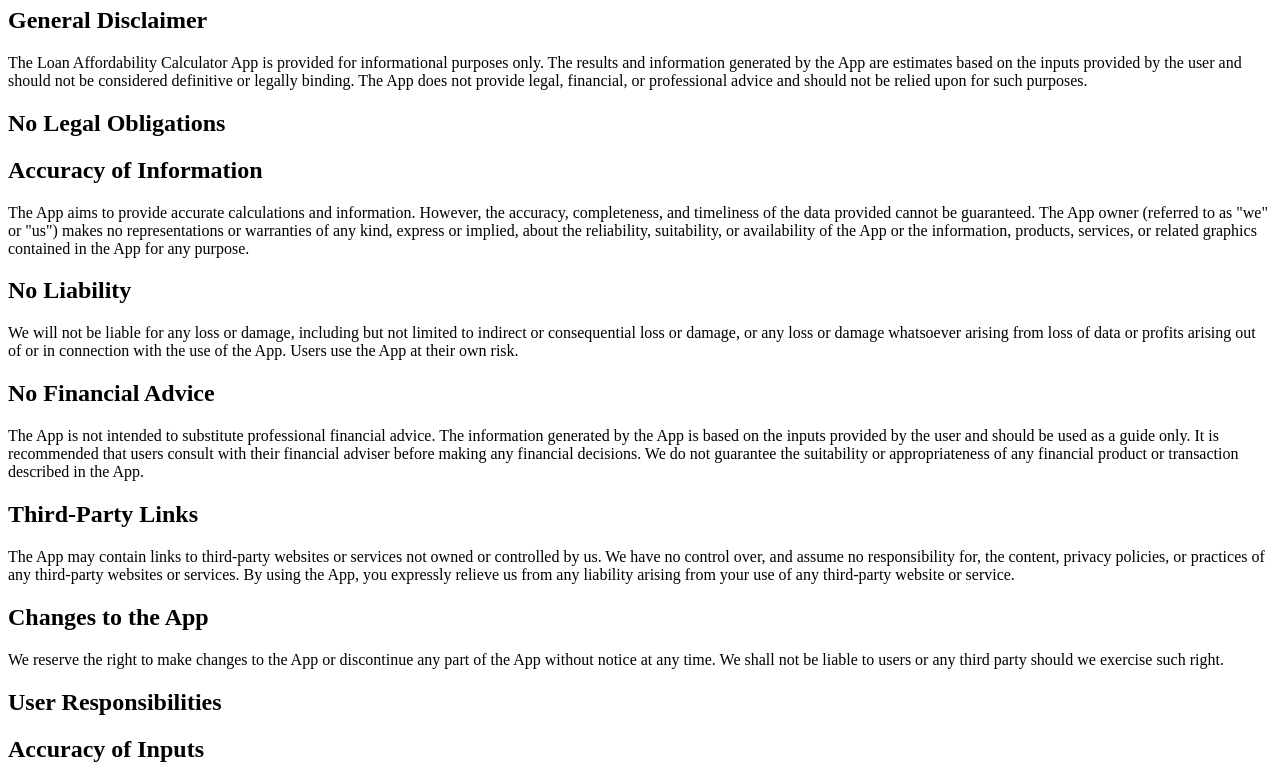
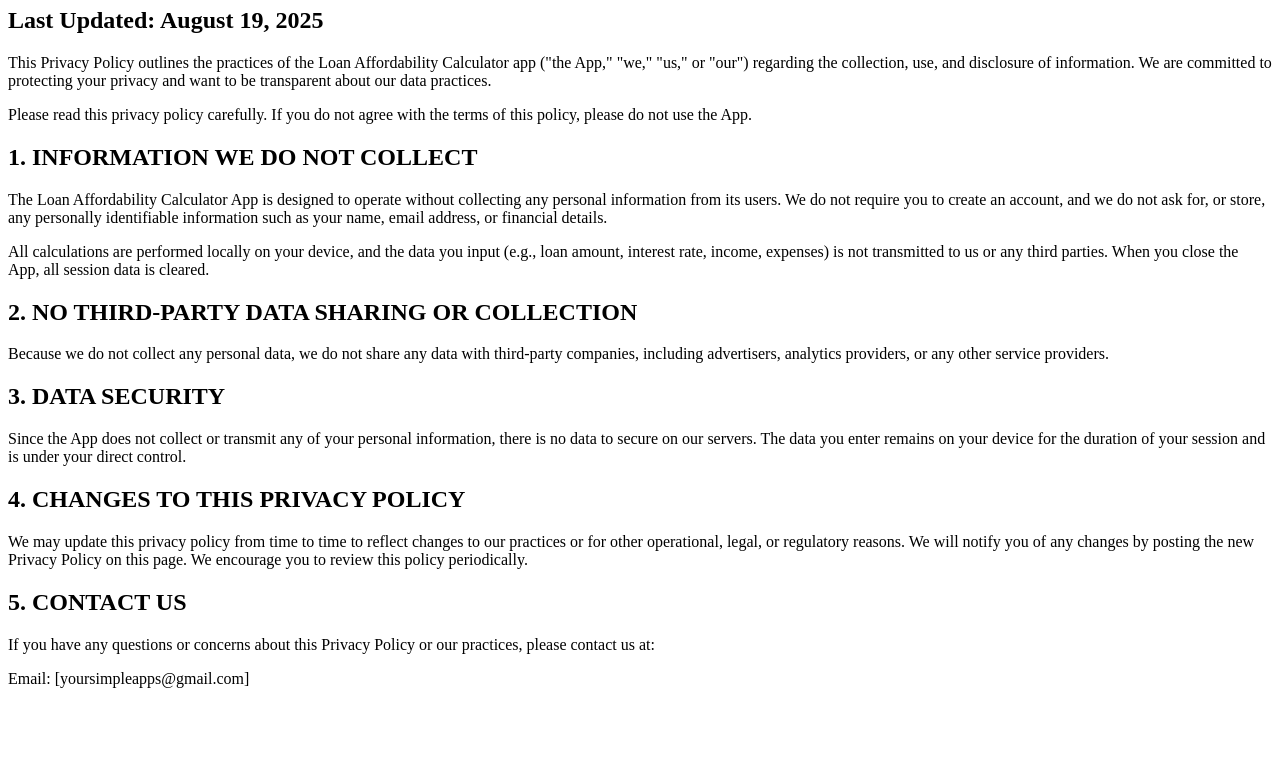
Before and after one commit to peterrexj/YourSimpleAppsPages, a plain HTML site: page privacy-policies/loanaffordcalc-privacy.html in a window 1280 px wide. Shown: the part 73-852 px from the top of the page. After the commit the page ends 800 px from the top, so only its background shows below. Drawn offline with Linux system fonts and the light colour scheme.

Commit message:
privacy loan app

```diff
--- a/privacy-policies/loanaffordcalc-privacy.html
+++ b/privacy-policies/loanaffordcalc-privacy.html
@@ -3,44 +3,41 @@
 <head>
     <meta charset="UTF-8">
     <meta name="viewport" content="width=device-width, initial-scale=1.0">
-    <title>Loan Affordability Calculator App Disclaimer</title>
+    <title>Loan Affordability Calculator - Privacy Policy</title>
 </head>
 <body>
     <div class="privacy-policy-content">
-    <h1>Loan Affordability Calculator App Disclaimer</h1>
-    <h2>General Disclaimer</h2>
-    <p>The Loan Affordability Calculator App is provided for informational purposes only. The results and information generated by the App are estimates based on the inputs provided by the user and should not be considered definitive or legally binding. The App does not provide legal, financial, or professional advice and should not be relied upon for such purposes.</p>
+        <h1>PRIVACY POLICY FOR LOAN AFFORDABILITY CALCULATOR</h1>
 
-    <h2>No Legal Obligations</h2>
-    <h2>Accuracy of Information</h2>
-    <p>The App aims to provide accurate calculations and information. However, the accuracy, completeness, and timeliness of the data provided cannot be guaranteed. The App owner (referred to as "we" or "us") makes no representations or warranties of any kind, express or implied, about the reliability, suitability, or availability of the App or the information, products, services, or related graphics contained in the App for any purpose.</p>
+        <h2>Last Updated: August 19, 2025</h2>
 
-    <h2>No Liability</h2>
-    <p>We will not be liable for any loss or damage, including but not limited to indirect or consequential loss or damage, or any loss or damage whatsoever arising from loss of data or profits arising out of or in connection with the use of the App. Users use the App at their own risk.</p>
+        <p>This Privacy Policy outlines the practices of the Loan Affordability Calculator app ("the App," "we," "us," or "our") regarding the collection, use, and disclosure of information. We are committed to protecting your privacy and want to be transparent about our data practices.</p>
 
-    <h2>No Financial Advice</h2>
-    <p>The App is not intended to substitute professional financial advice. The information generated by the App is based on the inputs provided by the user and should be used as a guide only. It is recommended that users consult with their financial adviser before making any financial decisions. We do not guarantee the suitability or appropriateness of any financial product or transaction described in the App.</p>
+        <p>Please read this privacy policy carefully. If you do not agree with the terms of this policy, please do not use the App.</p>
 
-    <h2>Third-Party Links</h2>
-    <p>The App may contain links to third-party websites or services not owned or controlled by us. We have no control over, and assume no responsibility for, the content, privacy policies, or practices of any third-party websites or services. By using the App, you expressly relieve us from any liability arising from your use of any third-party website or service.</p>
+        <h2>1. INFORMATION WE DO NOT COLLECT</h2>
 
-    <h2>Changes to the App</h2>
-    <p>We reserve the right to make changes to the App or discontinue any part of the App without notice at any time. We shall not be liable to users or any third party should we exercise such right.</p>
+        <p>The Loan Affordability Calculator App is designed to operate without collecting any personal information from its users. We do not require you to create an account, and we do not ask for, or store, any personally identifiable information such as your name, email address, or financial details.</p>
 
-    <h2>User Responsibilities</h2>
-    <h2>Accuracy of Inputs</h2>
-    <p>Users are responsible for ensuring the accuracy of the inputs they provide to the App. The results generated by the App are only as accurate as the information provided by the user.</p>
+        <p>All calculations are performed locally on your device, and the data you input (e.g., loan amount, interest rate, income, expenses) is not transmitted to us or any third parties. When you close the App, all session data is cleared.</p>
 
-    <h2>Professional Consultation</h2>
-    <p>Users should seek advice from a qualified financial adviser to understand the financial implications of their decisions fully. The App should not be the sole basis for making financial decisions.</p>
+        <h2>2. NO THIRD-PARTY DATA SHARING OR COLLECTION</h2>
 
-    <h2>Compliance with Laws</h2>
-    <p>Users must comply with all applicable laws and regulations when using the App. We are not responsible for any illegal use of the App by users.</p>
+        <p>Because we do not collect any personal data, we do not share any data with third-party companies, including advertisers, analytics providers, or any other service providers.</p>
 
-    <h2>Conclusion</h2>
-    <p>By using the Loan Affordability Calculator App, you acknowledge that you have read this disclaimer, understand it, and agree to be bound by its terms and conditions. If you do not agree with any part of this disclaimer, you must not use the App.</p>
-    <p>This disclaimer is subject to change without notice. Users are recommended to review the disclaimer periodically for any updates or changes.</p>
-    <p>For any questions or concerns regarding this disclaimer, please contact us at [<i>yoursimpleapps@gmail.com</i>].</p>
+        <h2>3. DATA SECURITY</h2>
+
+        <p>Since the App does not collect or transmit any of your personal information, there is no data to secure on our servers. The data you enter remains on your device for the duration of your session and is under your direct control.</p>
+
+        <h2>4. CHANGES TO THIS PRIVACY POLICY</h2>
+
+        <p>We may update this privacy policy from time to time to reflect changes to our practices or for other operational, legal, or regulatory reasons. We will notify you of any changes by posting the new Privacy Policy on this page. We encourage you to review this policy periodically.</p>
+
+        <h2>5. CONTACT US</h2>
+
+        <p>If you have any questions or concerns about this Privacy Policy or our practices, please contact us at:</p>
+
+        <p>Email: [yoursimpleapps@gmail.com]</p>
     </div>
 </body>
 </html>
```
Also changed, not shown: privacy-policies/loanaffordcalc-disclaimer.html (added, +46 -0 lines).
